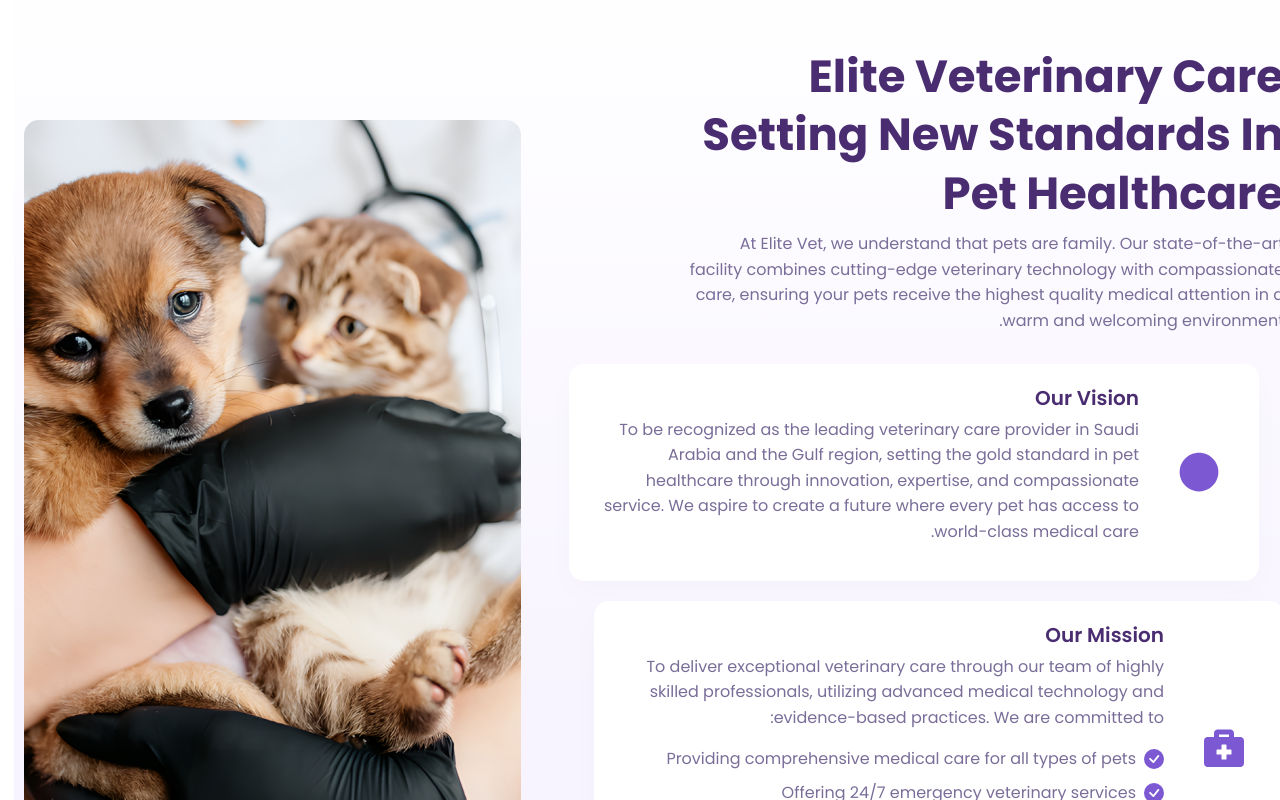
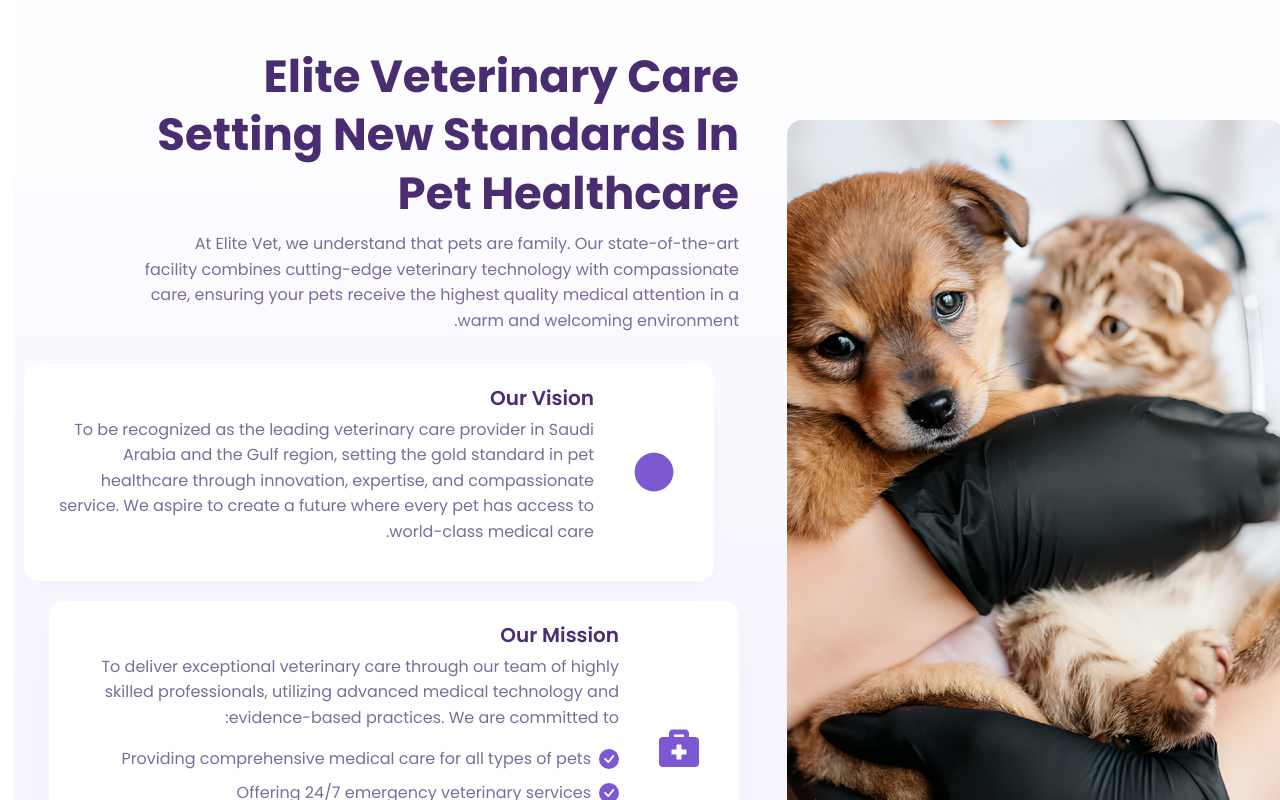
Before and after one commit to ahmed-said-dev/EliteProject, a Next.js app in the folder elite-frontend/: page /about in a window 1280 px wide. Shown: the part 2060-2860 px from the top of the page. Built offline with nearby package versions, Linux system fonts and the light colour scheme.

Commit message:
`Added image to EliteVetAboutSection component`

```diff
--- a/elite-frontend/src/components/EliteVetAboutSection/EliteVetAboutSection.jsx
+++ b/elite-frontend/src/components/EliteVetAboutSection/EliteVetAboutSection.jsx
@@ -8,6 +8,16 @@
     <section className={styles.contentInner}>
       <div className={styles.container}>
         <div className={styles.row}>
+          <div className={styles.colRight}>
+            <div className={styles.imageWrapper}>
+              <img
+                src="/AboutUs/img8.webp"
+                alt="Elite Veterinary Care Facility"
+                className={styles.image}
+              />
+            </div>
+          </div>
+
           <div className={styles.colLeft}>
             <div className={styles.sectionHead}>
               <h2 className={styles.title}>
@@ -70,16 +80,6 @@
               </div>
             </div>
           </div>
-
-          <div className={styles.colRight}>
-            <div className={styles.imageWrapper}>
-              <img
-                src="/AboutUs/img8.webp"
-                alt="Elite Veterinary Care Facility"
-                className={styles.image}
-              />
-            </div>
-          </div>
         </div>
       </div>
     </section>
```
